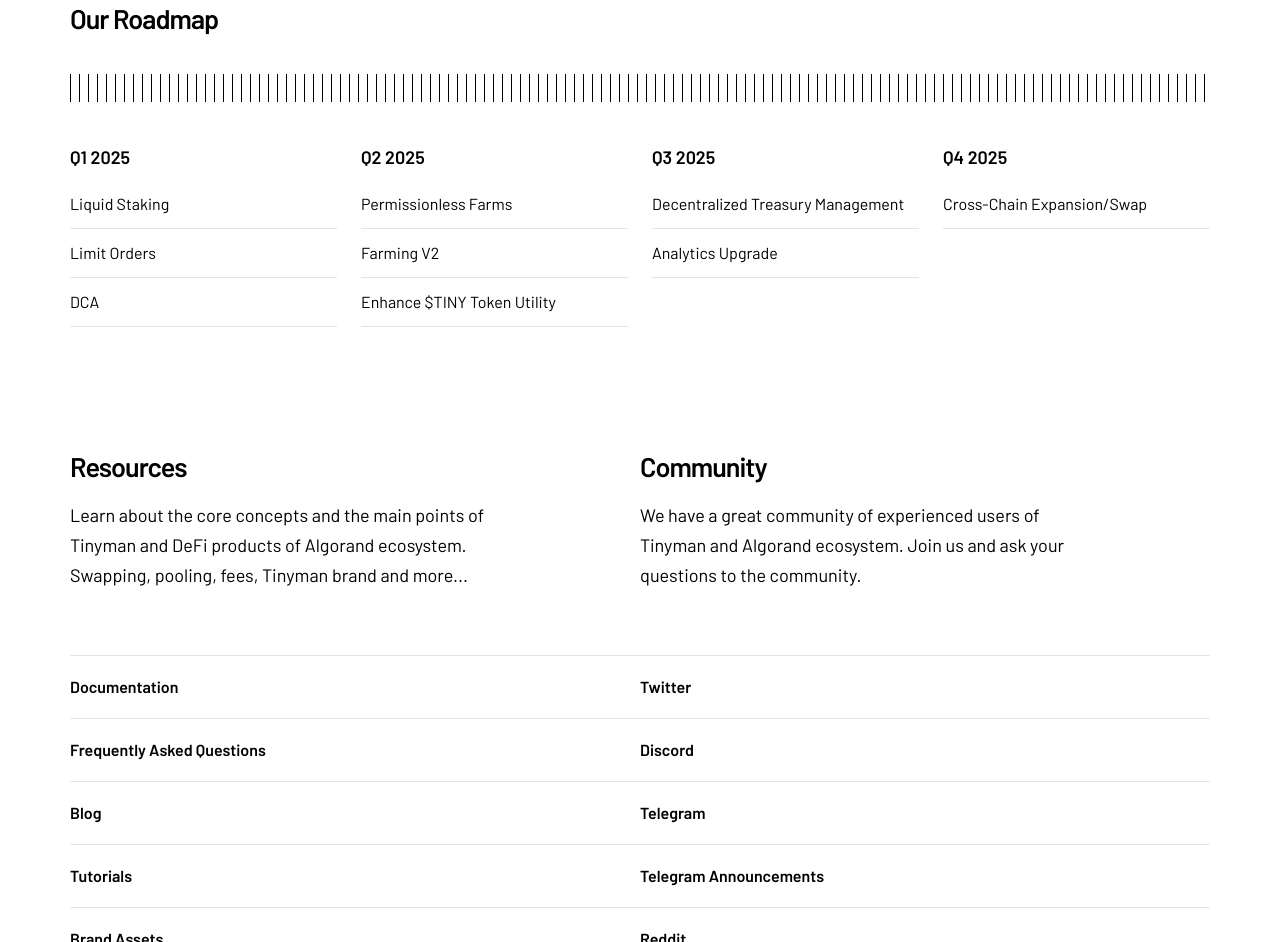
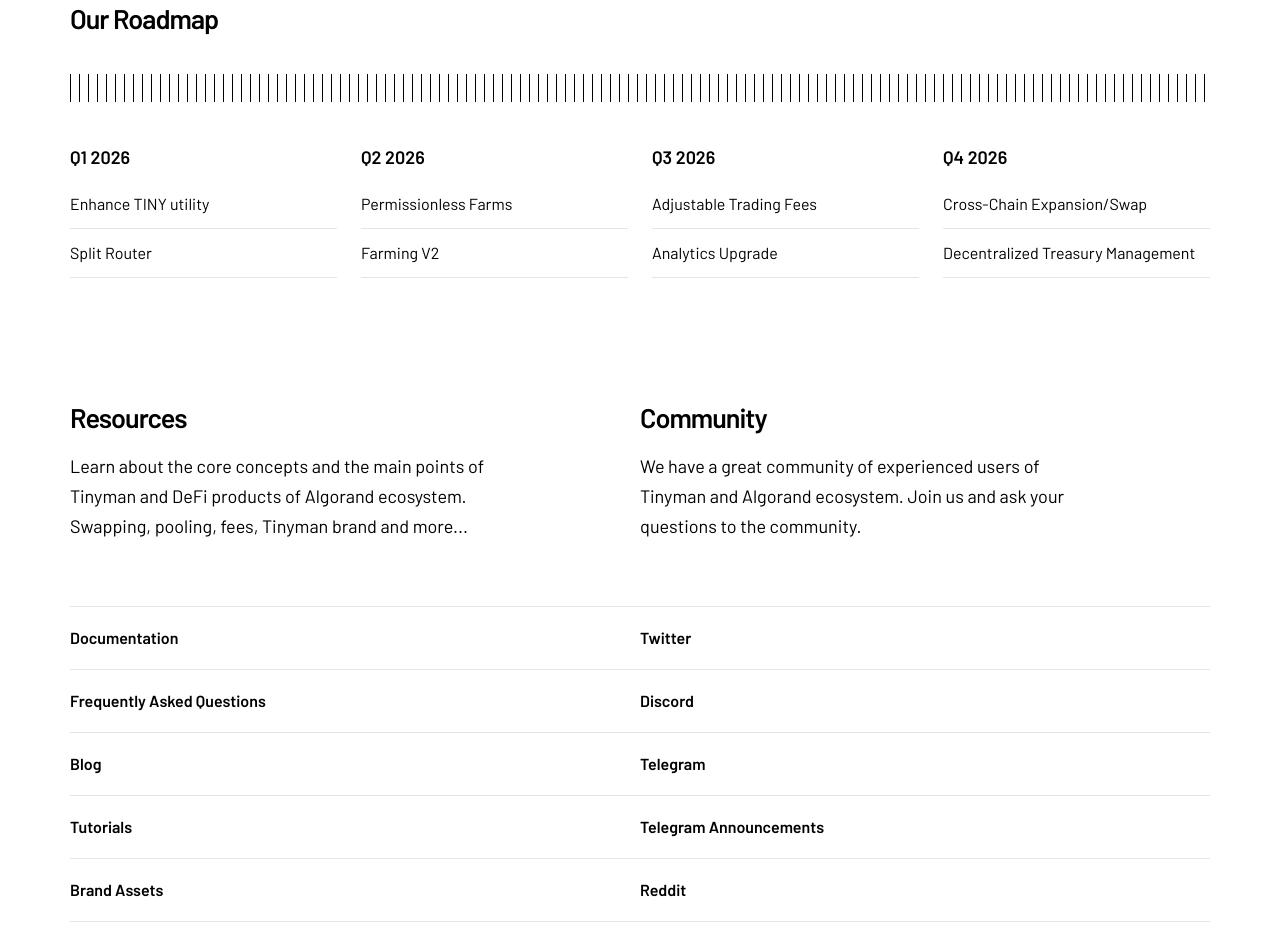
Before and after one commit to tinymanorg/tinyman-homepage, a Gatsby site: page / in a window 1280 px wide. Shown: the part 2224-3166 px from the top of the page. Built offline with nearby package versions, Linux system fonts and the light colour scheme; Gatsby itself is replaced by a stand-in of ours.

Commit message:
Update roadmap

```diff
--- a/src/pages/index.js
+++ b/src/pages/index.js
@@ -159,7 +159,8 @@
         >
           <div></div>
           <p>
-            Take full control of your trading strategy — automate swaps based on price targets or set recurring orders to stay ahead of the market.
+            Take full control of your trading strategy — automate swaps based on
+            price targets or set recurring orders to stay ahead of the market.
           </p>
         </a>
         <iframe
@@ -374,25 +375,24 @@
         <div class="roadmap_progress"></div>
         <ul class="list">
           <li>
-            <h5>Q1 2025</h5>
-            <p>Liquid Staking</p>
-            <p>Limit Orders</p>
-            <p>DCA</p>
+            <h5>Q1 2026</h5>
+            <p>Enhance TINY utility</p>
+            <p>Split Router</p>
           </li>
           <li>
-            <h5>Q2 2025</h5>
+            <h5>Q2 2026</h5>
             <p>Permissionless Farms</p>
             <p>Farming V2</p>
-            <p>Enhance $TINY Token Utility</p>
           </li>
           <li>
-            <h5>Q3 2025</h5>
-            <p>Decentralized Treasury Management</p>
+            <h5>Q3 2026</h5>
+            <p>Adjustable Trading Fees</p>
             <p>Analytics Upgrade</p>
           </li>
           <li>
-            <h5>Q4 2025</h5>
+            <h5>Q4 2026</h5>
             <p>Cross-Chain Expansion/Swap</p>
+            <p>Decentralized Treasury Management</p>
           </li>
         </ul>
       </div>
```
